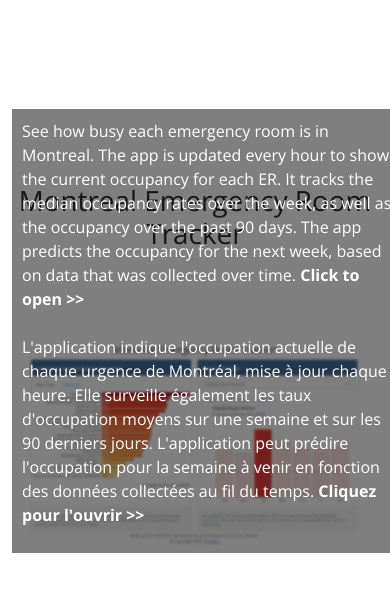
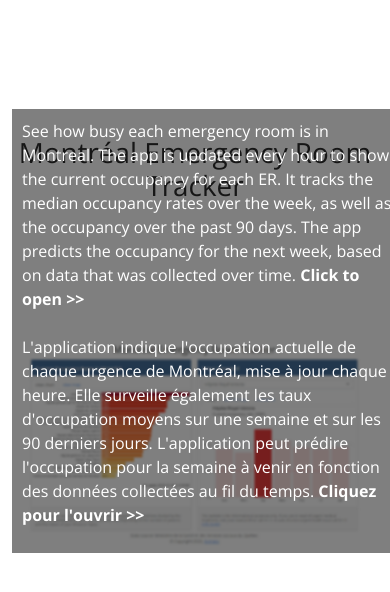
Before and after one commit to jlomako/Montreal-ER, a plain HTML site: page docs/index.html in a window 390 px wide. Drawn offline with nearby package versions, Linux system fonts and the light colour scheme; some icons are missing.

Commit message:
Update index.html
adjusting for mobile view

```diff
--- a/docs/index.html
+++ b/docs/index.html
@@ -63,10 +63,10 @@ img {
 </head>
 
 <body>
-<br><br><br><br><br><br><br>
+<br><br><br><br><br>
 <div class="row"> <div class="col-12">
-  <p><h1 class="d-md-none text-center">Montreal Emergency Room Tracker</h1></p>
-  <br><br><br>
+  <p><h1 class="d-md-none text-center">Montréal Emergency Room Tracker</h1></p>
+  <br><br><br><br><br>
   <div class="container">
   <a href="https://jlomako.shinyapps.io/Montreal_ER/"><img src="MTLER.jpg" alt="Open app" style="width:100%;"></a>
   <div class="content"><a href="https://jlomako.shinyapps.io/Montreal_ER/">
```
